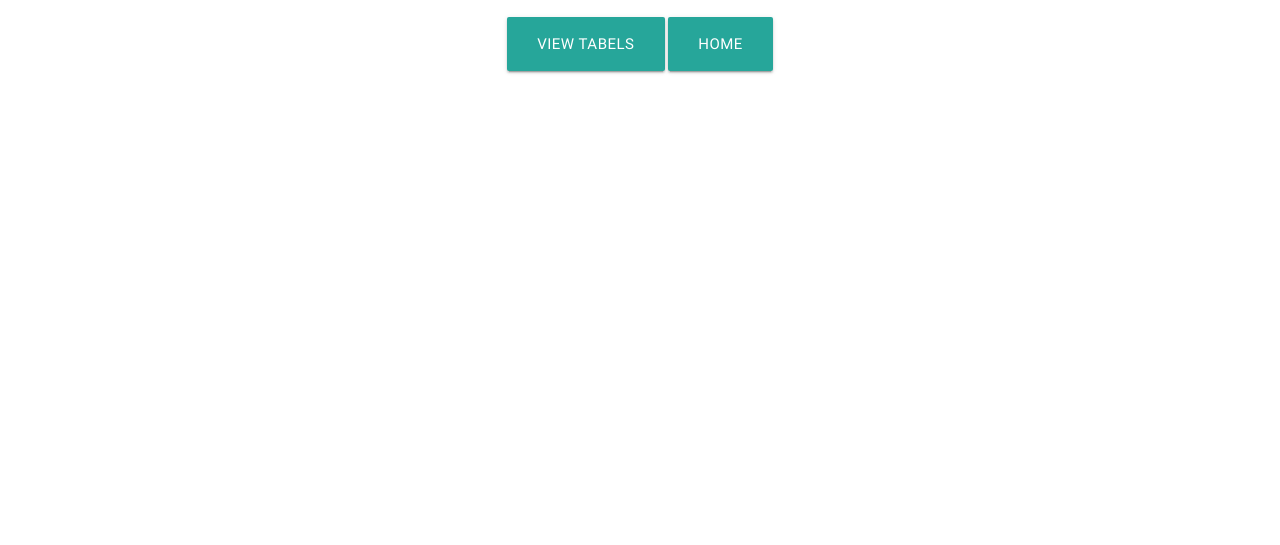
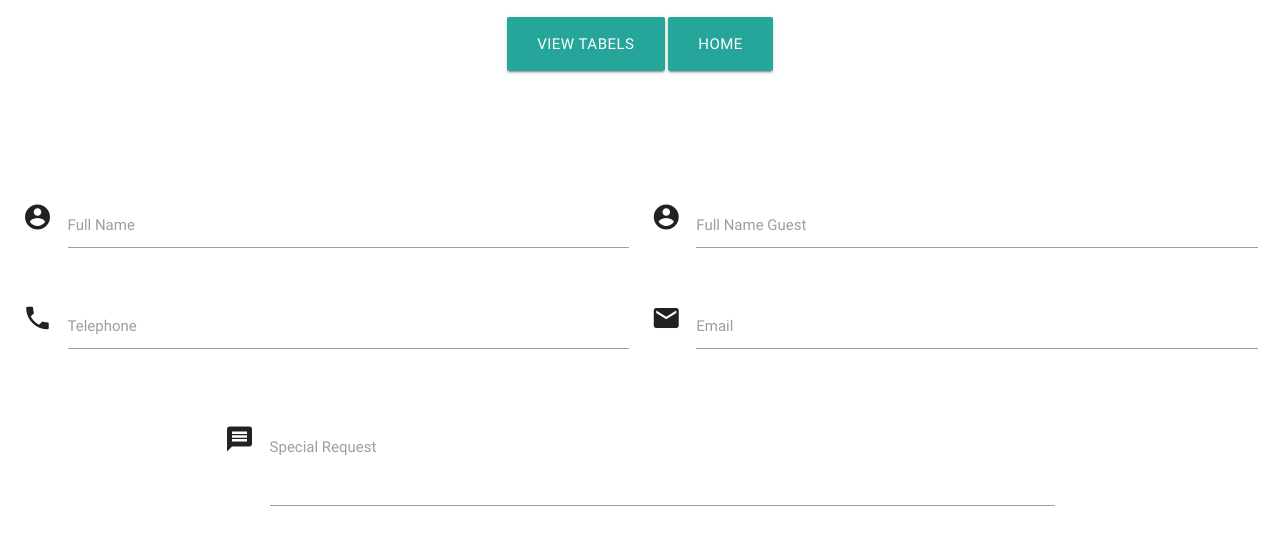
Before and after one commit to vag-tsdc/reservation-requests, a plain HTML site: page public/reserve.html in a window 1280 px wide. Shown: the part 257-802 px from the top of the page. Drawn offline with Linux system fonts and the light colour scheme; files whose address does not match are found by name.

Commit message:
form on reservation worked out and looking good

```diff
--- a/public/reserve.html
+++ b/public/reserve.html
@@ -18,8 +18,8 @@
     <nav class="white" role="navigation">
         <div class="nav-wrapper container">
             <a id="logo-container" href="#" class="brand-logo">
-                <img src="../assets/images/rat-logo.png" height="50px">
-                ratatouille</a>
+                <img src="../assets/images/rat-logo.png" height="50px"> ratatouille
+            </a>
             <ul class="right hide-on-med-and-down">
                 <li>
                     <a href="#">NAV</a>
@@ -46,10 +46,19 @@
                 <br>
                 <h1 class="header center teal-text text-lighten-2">ratatouille</h1>
                 <div class="row center">
+
+                    <!-- Make a Reseration text -->
+
+
+
+
+
                     <h5 class="header col s12 light">Reserve A Table</h5>
                 </div>
                 <div class="row center">
+                    <!-- View Tabel Button -->
                     <a href="tables.html" id="view tabels" class="btn-large waves-effect waves-light teal lighten-1">View Tabels</a>
+                    <!-- Home Button -->
                     <a href="home.html" id="home" class="btn-large waves-effect waves-light teal lighten-1">Home</a>
                 </div>
                 <br>
@@ -62,12 +71,7 @@
         </div>
     </div>
 
-    <!-- Make a Reseration text -->
 
-    <!-- View Tabel Button -->
-
-
-    <!-- Home Button -->
 
 
     <!-- Reservation Form -->
@@ -77,11 +81,54 @@
     email
     unique ID
  -->
+    <div class="row">
+        <form class="col s12">
+            <div class="row">
+                <div class="input-field col s6">
+                    <i class="material-icons prefix">account_circle</i>
+                    <input id="icon_prefix" type="text" class="validate">
+                    <label for="icon_prefix">Full Name</label>
+                </div>
+                <div class="input-field col s6">
+                    <i class="material-icons prefix">account_circle</i>
+                    <input id="icon_prefix" type="text" class="validate">
+                    <label for="icon_prefix">Full Name Guest</label>
+                </div>
 
-    <!-- submit button -->
+            </div>
+            <div class="row">
+                <div class="input-field col s6">
+                    <i class="material-icons prefix">phone</i>
+                    <input id="icon_telephone" type="tel" class="validate">
+                    <label for="icon_telephone">Telephone</label>
+                </div>
+                    <div class="input-field col s6">
+                        <i class="material-icons prefix">email</i>
+                        <input id="email" type="email" class="validate">
+                        <label for="email" data-error="wrong" data-success="right">Email</label>
+                    </div>
+                </div>
+            </div>
 
-      <!-- footer links -->
-    <!-- control panel
+            <div class="row">
+                <div class="col s2"></div>
+                <div class="input-field col s8">
+                        <i class="material-icons prefix">message</i>
+                        <textarea id="textarea1" class="materialize-textarea"></textarea>
+                        <label for="textarea1">Special Request</label>
+                    </div>
+                </div>
+                <div class="col s2"></div>
+            </div>
+        </form>
+    </div>
+</body>
+
+
+<!-- submit button -->
+
+<!-- footer links -->
+<!-- control panel
    api table link
    api waitlist
     -->
```
